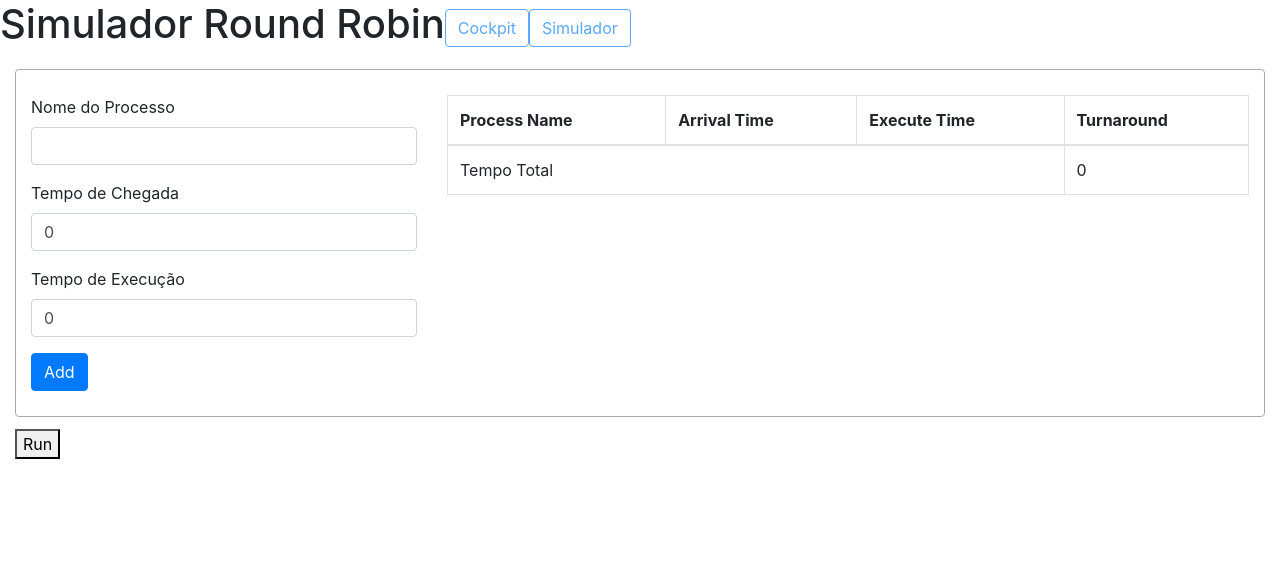
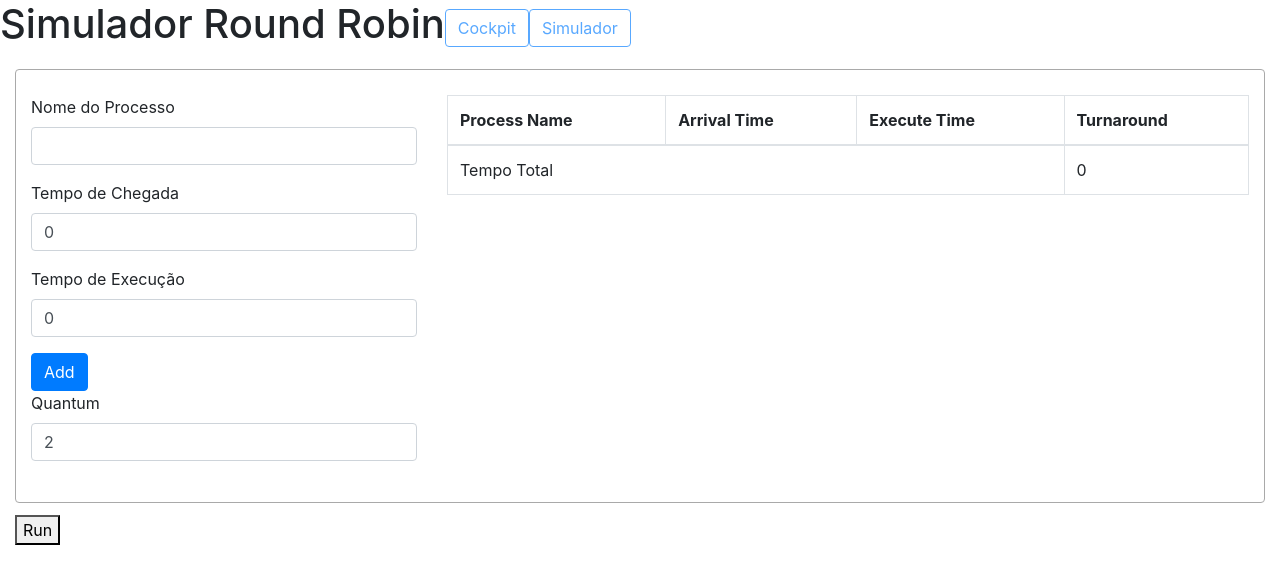
Before and after one commit to pedroyremolo/round-robin-simulator, an Angular app: page / in a window 1280 px wide. Shown: the top 584 px of the page. Built offline with nearby package versions, Linux system fonts and the light colour scheme.

Commit message:
[ADD] Quantum input and button

```diff
--- a/src/app/app.component.html
+++ b/src/app/app.component.html
@@ -24,6 +24,13 @@
                  [(ngModel)]="inputProcess.executionTime">
         </div>
         <button class="btn btn-primary" (click)="addProcess()">Add</button>
+      </form>
+      <form class="form">
+        <div class="form-group">
+          <label for="quantum">Quantum</label>
+          <input class="form-control" type="number" name="quantum" id="quantum"
+                 [(ngModel)]="quantum">
+        </div>
       </form>
     </div>
     <div class="col-sm-8">
```
Also changed, not shown: src/app/app.component.ts (+1 -93 lines).
